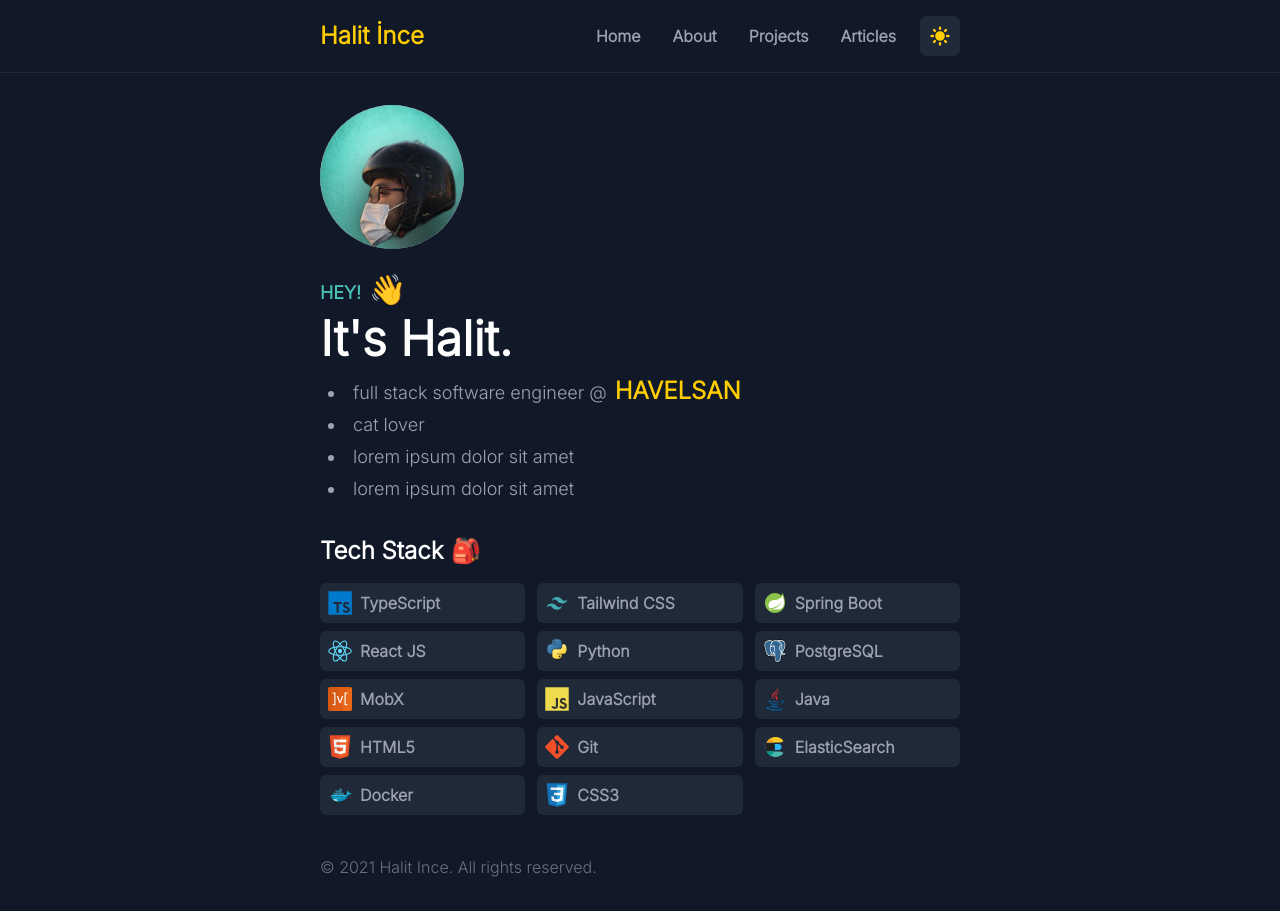
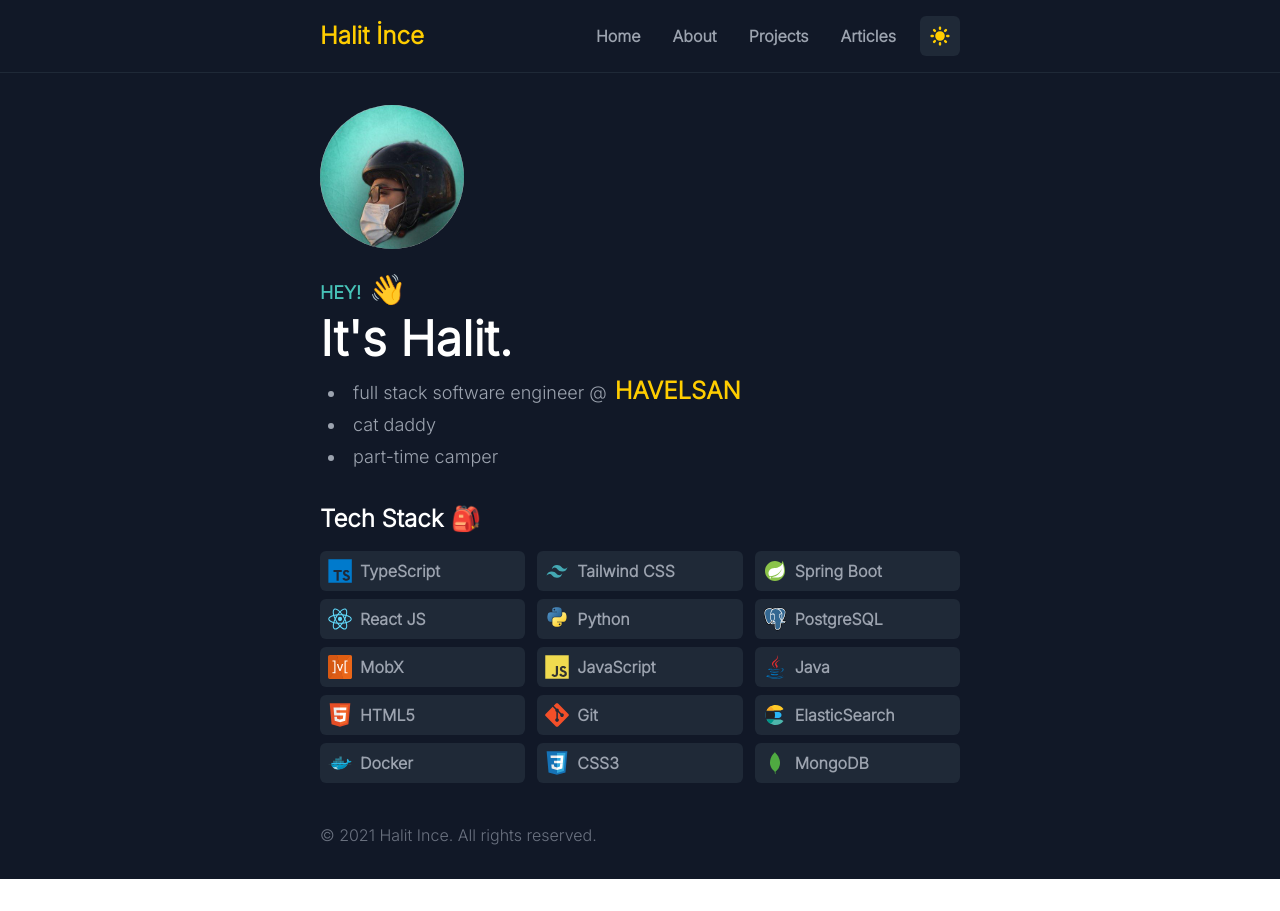
Before and after one commit to halitiince/my-portfolio-website, a Next.js app: page / in a window 1280 px wide. After the commit the page ends 879 px from the top, so only its background shows below. Built offline with nearby package versions, Linux system fonts and the light colour scheme.

Commit message:
feat: change lorem ipsum profile text

```diff
--- a/pages/index.tsx
+++ b/pages/index.tsx
@@ -16,6 +16,7 @@
 import GitLogo from "../components/icons/GitLogo";
 import ElasticLogo from "../components/icons/ElasticLogo";
 import DockerLogo from "../components/icons/DockerLogo";
+import MongoLogo from "../components/icons/MongoLogo";
 
 const Home: NextPage = () => {
     return (
@@ -30,7 +31,7 @@
                         👋
                     </span>
                 </div>
-                <h1 className="text-white text-5xl font-extrabold pt-2 hover:text-primary">It's Halit.</h1>
+                <h1 className="text-white text-5xl font-extrabold pt-2 hover:text-primary cursor-pointer">It's Halit.</h1>
                 <ul className="ml-2 pt-2 list-disc list-inside text-gray-400 text-lg">
                     <li className="pt-1">
                         full stack software engineer @
@@ -39,13 +40,10 @@
                         </span>
                     </li>
                     <li className="pt-1">
-                        cat lover
+                        cat daddy
                     </li>
                     <li className="pt-1">
-                        lorem ipsum dolor sit amet
-                    </li>
-                    <li className="pt-1">
-                        lorem ipsum dolor sit amet
+                        part-time camper
                     </li>
                 </ul>
             </div>
@@ -141,6 +139,12 @@
                         </div>
                         <p className="flex-1 ml-2 font-semibold">{"CSS3"}</p>
                     </div>
+                    <div className="rounded-md w-50 p-2 text-gray-400 bg-gray-800 flex items-center">
+                        <div className="w-6 h-6">
+                            {<MongoLogo />}
+                        </div>
+                        <p className="flex-1 ml-2 font-semibold">{"MongoDB"}</p>
+                    </div>
                 </div>
             </div>
         </div>
```
